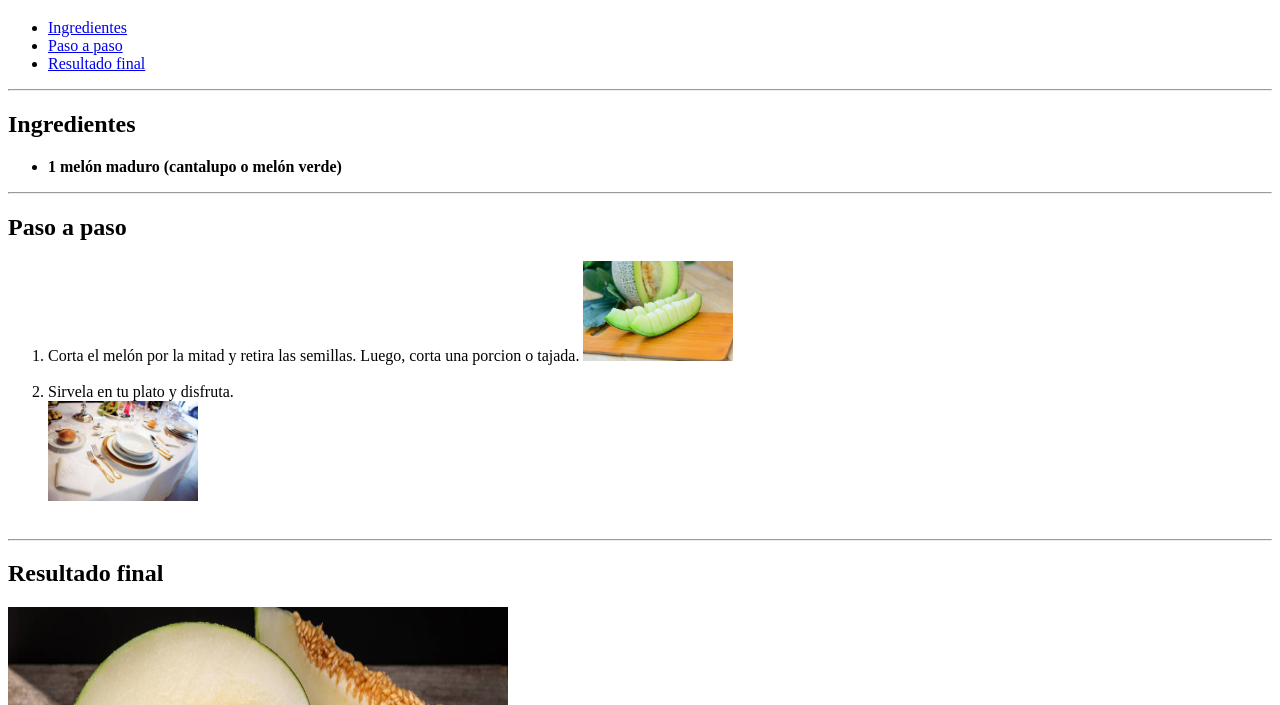
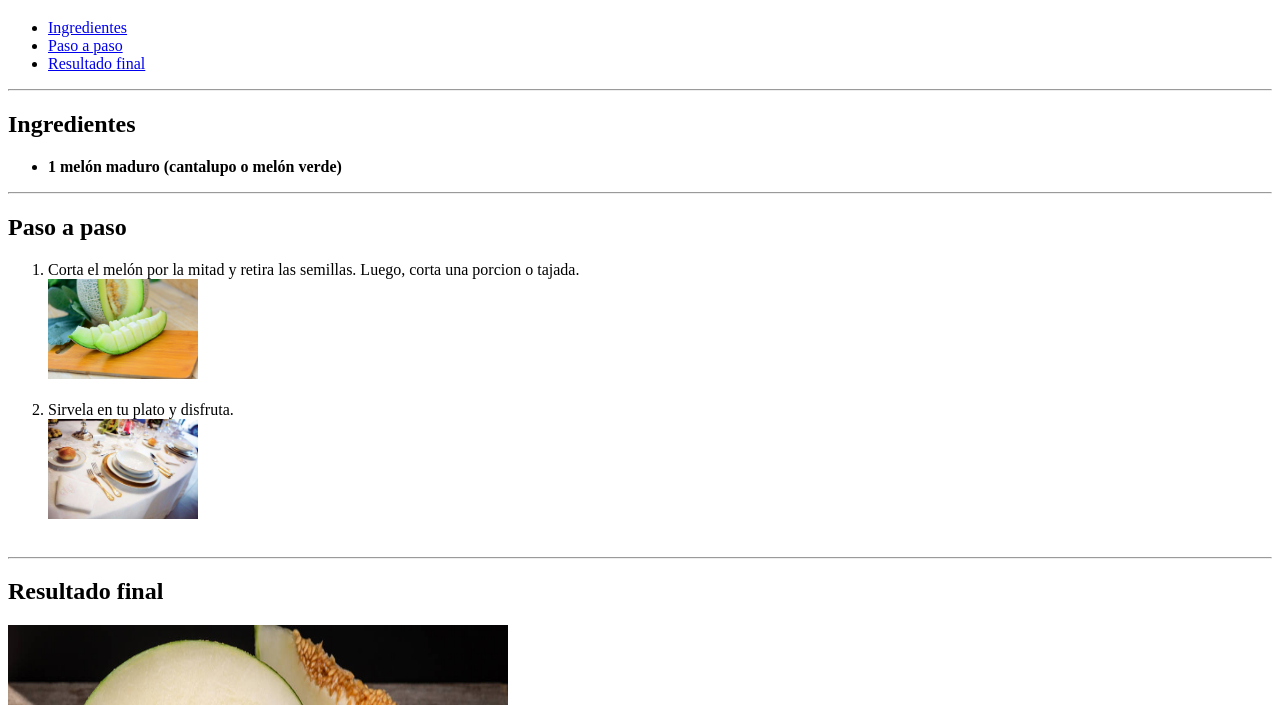
Before and after one commit to MarcosYelamos/0373-AE2-Mi_Menu_saludable_MarcosYelamos-, a plain HTML site: page postre/postre.html in a window 1280 px wide. Shown: the part 95-800 px from the top of the page. Drawn offline with Linux system fonts and the light colour scheme.

Commit message:
mas correciones

```diff
--- a/postre/postre.html
+++ b/postre/postre.html
@@ -30,7 +30,7 @@
     <!-- Paso a paso en un lista ordenada -->
     <h2 id="paso">Paso a paso</h2>
     <ol>
-        <li>Corta el melón por la mitad y retira las semillas. Luego, corta una porcion o tajada.
+        <li>Corta el melón por la mitad y retira las semillas. Luego, corta una porcion o tajada.<br>
         <img height="100px" src="../img/paso1post.jpeg" alt="melon"><br><br></li>
 
         <li>Sirvela en tu plato y disfruta.<br>
```
